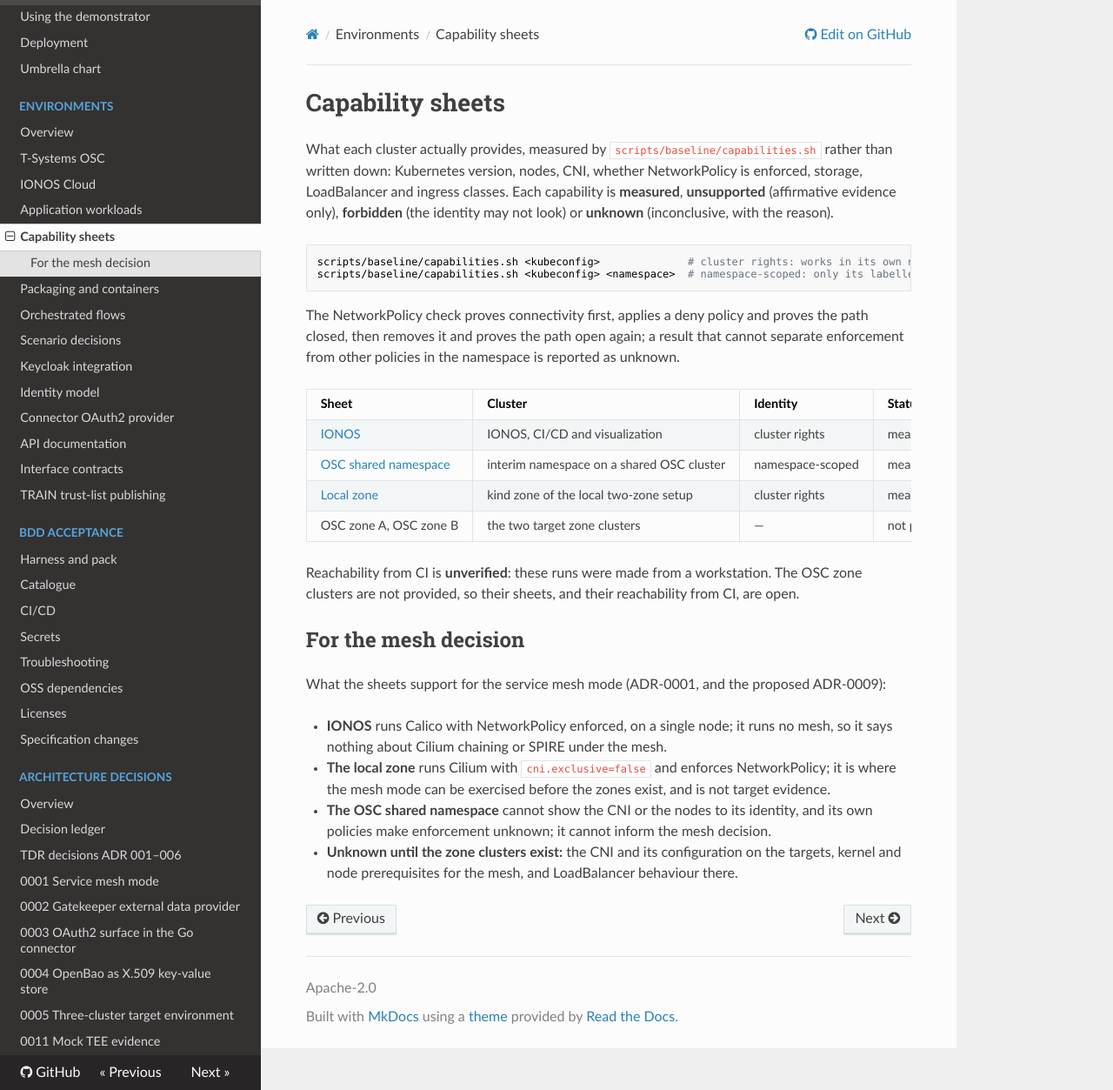
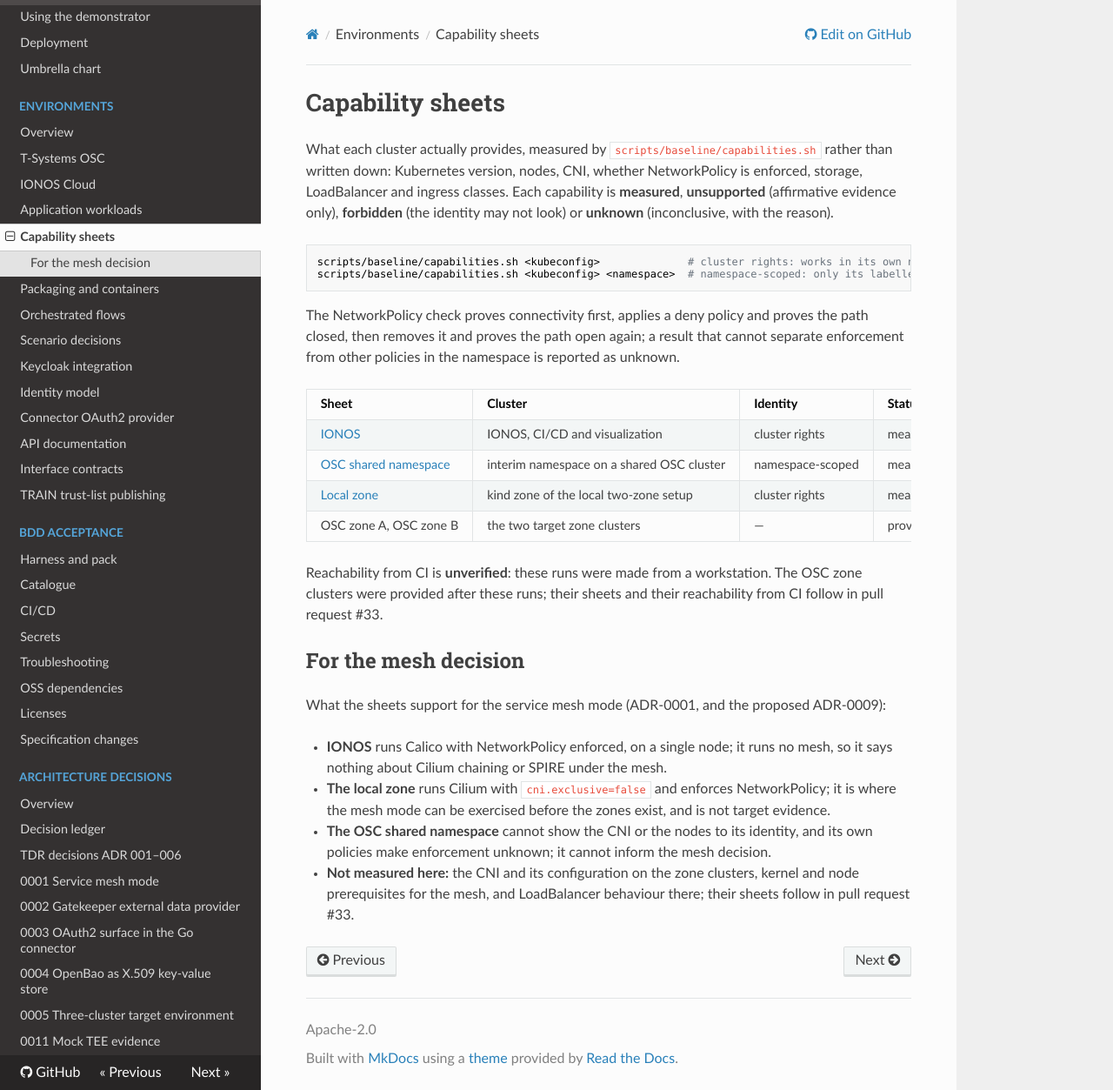
Before and after one commit to Fune5tiAtlas/facis-zero-trust-demonstrator, an MkDocs documentation site: the page built from docs/environments/capabilities/index.md, in a window 1280 px wide and 1253 px high. Shown: the whole window at 87% size. Built offline with MkDocs 1.6.1, drawn with Linux system fonts in a browser that asks for light colours; nearby versions of some CDN libraries.

Commit message:
Note that the OSC zone clusters are provided

```diff
--- a/docs/environments/capabilities/index.md
+++ b/docs/environments/capabilities/index.md
@@ -19,10 +19,10 @@
 | [IONOS](ionos.md) | IONOS, CI/CD and visualization | cluster rights | measured 8 October 2026 |
 | [OSC shared namespace](osc-shared-namespace.md) | interim namespace on a shared OSC cluster | namespace-scoped | measured 8 October 2026 |
 | [Local zone](local-zone.md) | kind zone of the local two-zone setup | cluster rights | measured 8 October 2026 |
-| OSC zone A, OSC zone B | the two target zone clusters | — | not provided yet |
+| OSC zone A, OSC zone B | the two target zone clusters | — | provided since; measured in pull request #33 |
 
 Reachability from CI is **unverified**: these runs were made from a workstation. The OSC zone clusters
-are not provided, so their sheets, and their reachability from CI, are open.
+were provided after these runs; their sheets and their reachability from CI follow in pull request #33.
 
 ## For the mesh decision
 
@@ -34,5 +34,5 @@
   mesh mode can be exercised before the zones exist, and is not target evidence.
 - **The OSC shared namespace** cannot show the CNI or the nodes to its identity, and its own policies
   make enforcement unknown; it cannot inform the mesh decision.
-- **Unknown until the zone clusters exist:** the CNI and its configuration on the targets, kernel and
-  node prerequisites for the mesh, and LoadBalancer behaviour there.
+- **Not measured here:** the CNI and its configuration on the zone clusters, kernel and node
+  prerequisites for the mesh, and LoadBalancer behaviour there; their sheets follow in pull request #33.
```
